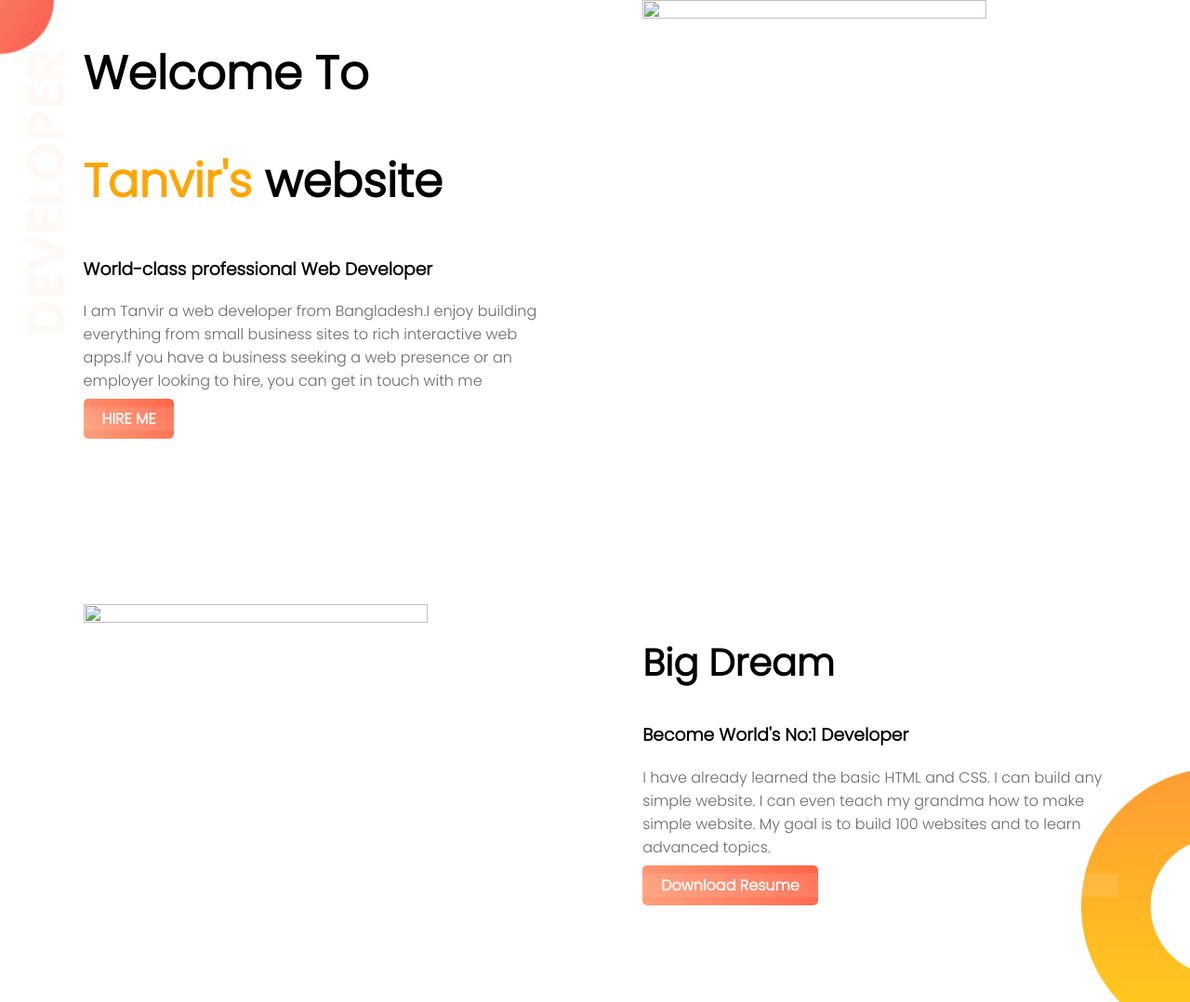
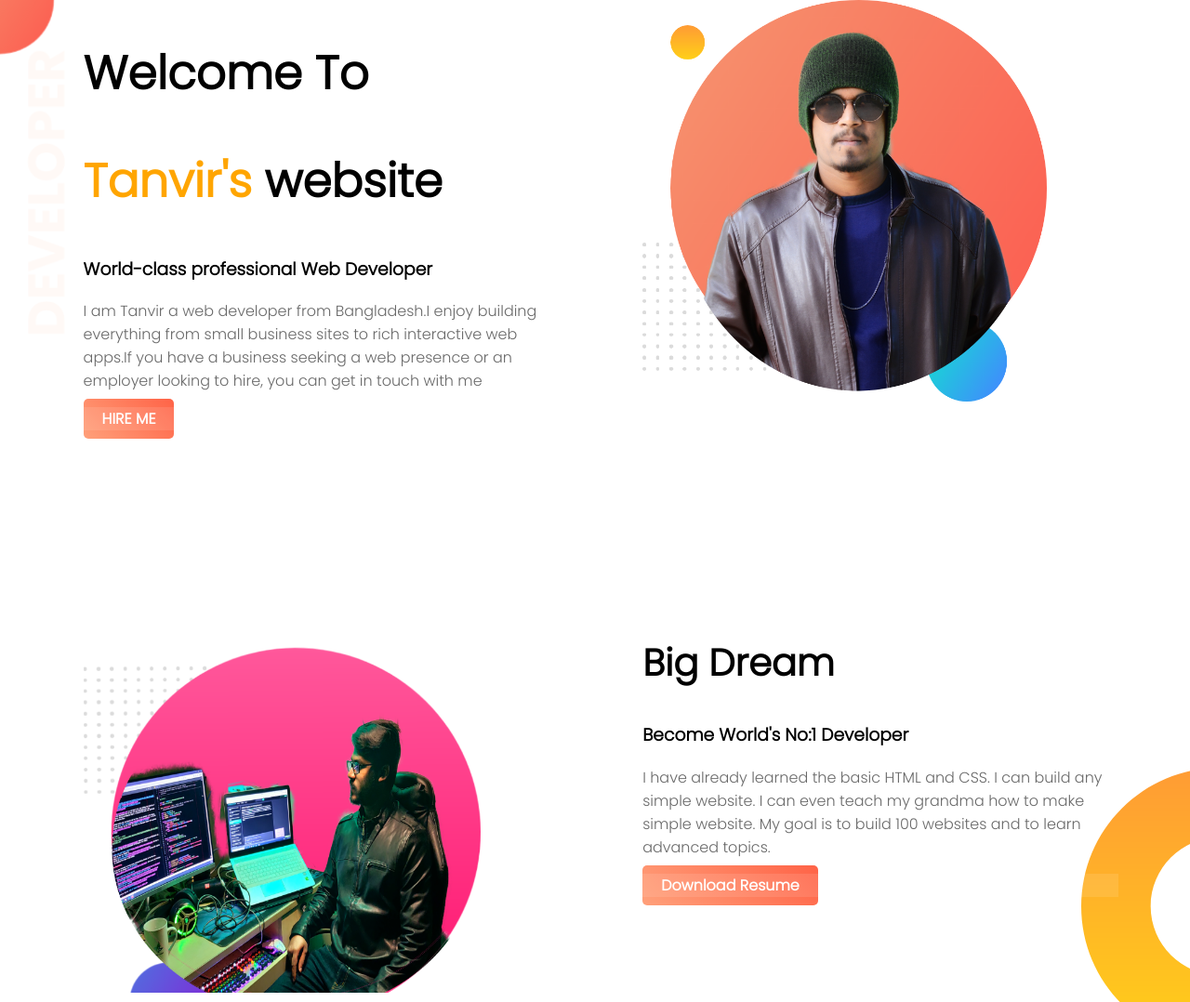
Before and after one commit to TanvirYnu/portfolio, a plain HTML site: page index.html in a window 1280 px wide. Shown: the top 1078 px of the page at 93% size. Drawn offline with Linux system fonts and the light colour scheme.

Commit message:
file path issue solved

```diff
--- a/index.html
+++ b/index.html
@@ -21,13 +21,13 @@
 
 
 <div class="half-width">
-    <img src="images./fp1.png" alt="">
+    <img src="Images/fp1.png" alt="">
 </div>
 
 </section>
 <section class="dream-area">
 <div class="half-width">
-    <img src="images./fp2.png" alt="">
+    <img src="Images/fp2.png" alt="">
 </div>
 <div class="half-width">
 
```
Also changed, not shown: Images/41sMxQ5KyuL._AC_.jpg (added).
